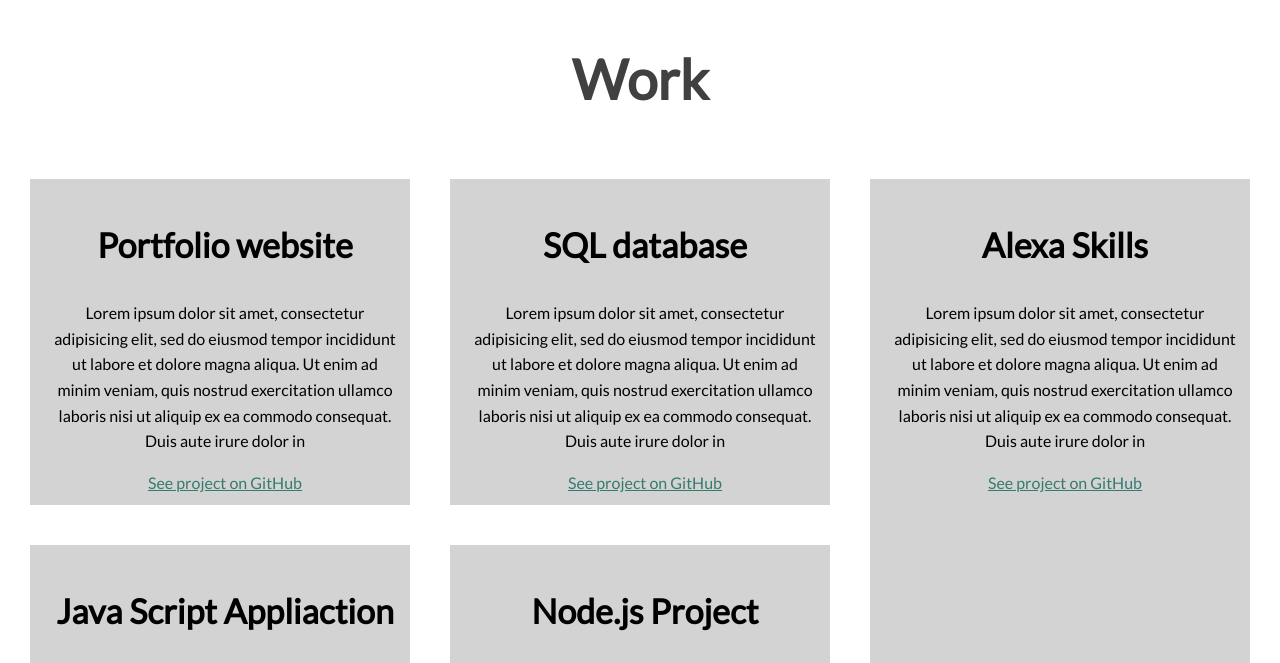
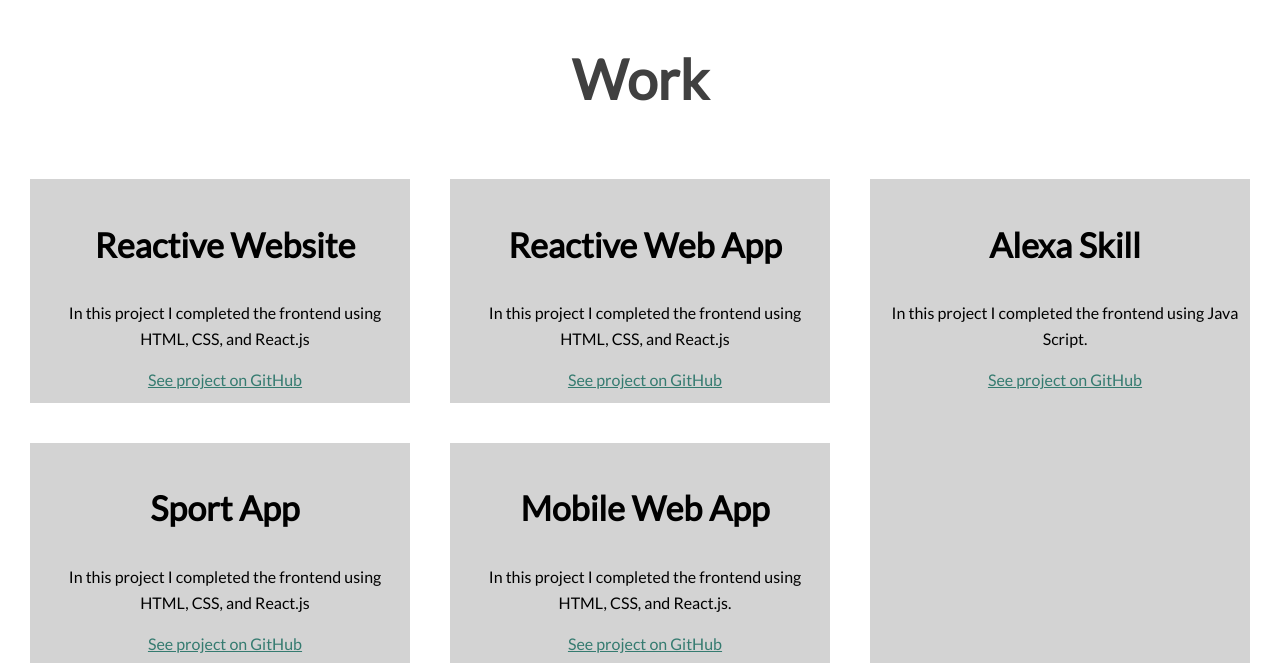
Before and after one commit to bmichu/Porfolio-Website, a plain HTML site: page Work.html in a window 1280 px wide. Shown: the part 105-768 px from the top of the page. Drawn offline with Linux system fonts and the light colour scheme.

Commit message:
Update Work.html
changed work projects descriptions

```diff
--- a/Work.html
+++ b/Work.html
@@ -39,47 +39,47 @@
     <div class="grid">
       <!-- Grid items-->
       <div class="grid__item">
-        <h2>Portfolio website </h2>
+        <h2>Reactive Website</h2>
         <p>
-          Lorem ipsum dolor sit amet, consectetur adipisicing elit, sed do eiusmod tempor incididunt ut labore et dolore magna aliqua. Ut enim ad minim veniam, quis nostrud exercitation ullamco laboris nisi ut aliquip ex ea commodo consequat. Duis aute irure dolor in
+          In this project I completed the frontend using HTML, CSS, and React.js
         </p>
         <a href="#">See project on GitHub</a>
       </div>
 
       <div class="grid__item">
-        <h2>SQL database </h2>
+        <h2>Reactive Web App </h2>
         <p>
-          Lorem ipsum dolor sit amet, consectetur adipisicing elit, sed do eiusmod tempor incididunt ut labore et dolore magna aliqua. Ut enim ad minim veniam, quis nostrud exercitation ullamco laboris nisi ut aliquip ex ea commodo consequat. Duis aute irure dolor in
+           In this project I completed the frontend using HTML, CSS, and React.js
         </p>
         <a href="#">See project on GitHub</a>
       </div>
 
       <div class="grid__item">
-        <h2>Java Script Appliaction </h2>
+        <h2>Sport App </h2>
         <p>
-          Lorem ipsum dolor sit amet, consectetur adipisicing elit, sed do eiusmod tempor incididunt ut labore et dolore magna aliqua. Ut enim ad minim veniam, quis nostrud exercitation ullamco laboris nisi ut aliquip ex ea commodo consequat. Duis aute irure dolor in
+          In this project I completed the frontend using HTML, CSS, and React.js
         </p>
         <a href="#">See project on GitHub</a>
       </div>
 
       <div class="grid__item">
-        <h2>Node.js Project </h2>
+        <h2>Mobile Web App </h2>
         <p>
-          Lorem ipsum dolor sit amet, consectetur adipisicing elit, sed do eiusmod tempor incididunt ut labore et dolore magna aliqua. Ut enim ad minim veniam, quis nostrud exercitation ullamco laboris nisi ut aliquip ex ea commodo consequat. Duis aute irure dolor in
-        </p>
+          In this project I completed the frontend using HTML, CSS, and React.js.
+        <p/>
         <a href="#">See project on GitHub</a>
       </div>
       <div class="grid__item">
         <h2>Weather App </h2>
         <p>
-          Lorem ipsum dolor sit amet, consectetur adipisicing elit, sed do eiusmod tempor incididunt ut labore et dolore magna aliqua. Ut enim ad minim veniam, quis nostrud exercitation ullamco laboris nisi ut aliquip ex ea commodo consequat. Duis aute irure dolor in
+          In this project I completed the frontend using HTML, CSS, and React.jst.
         </p>
         <a href="#">See project on GitHub</a>
       </div>
       <div class="grid__item">
-        <h2>Alexa Skills </h2>
+        <h2>Alexa Skill </h2>
         <p>
-          Lorem ipsum dolor sit amet, consectetur adipisicing elit, sed do eiusmod tempor incididunt ut labore et dolore magna aliqua. Ut enim ad minim veniam, quis nostrud exercitation ullamco laboris nisi ut aliquip ex ea commodo consequat. Duis aute irure dolor in
+          In this project I completed the frontend using Java Script.
         </p>
         <a href="#">See project on GitHub</a>
       </div>
```
